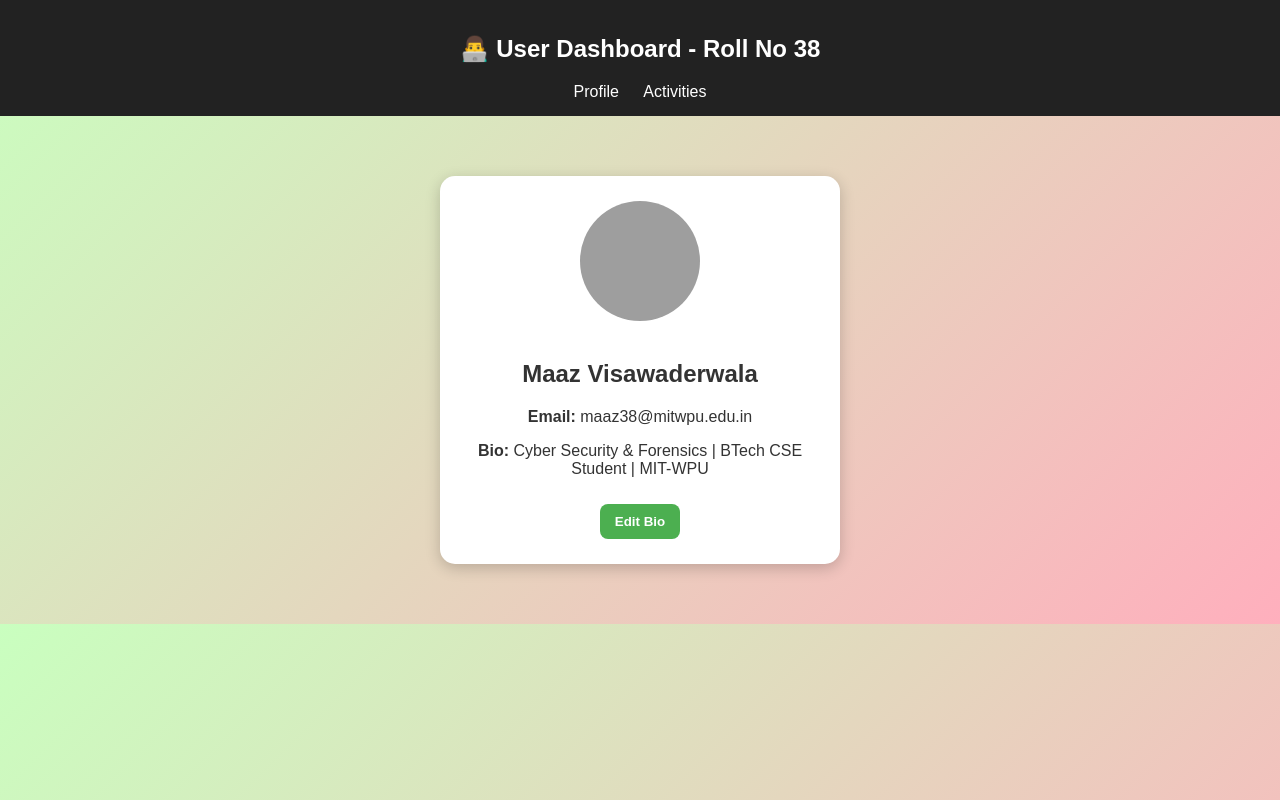
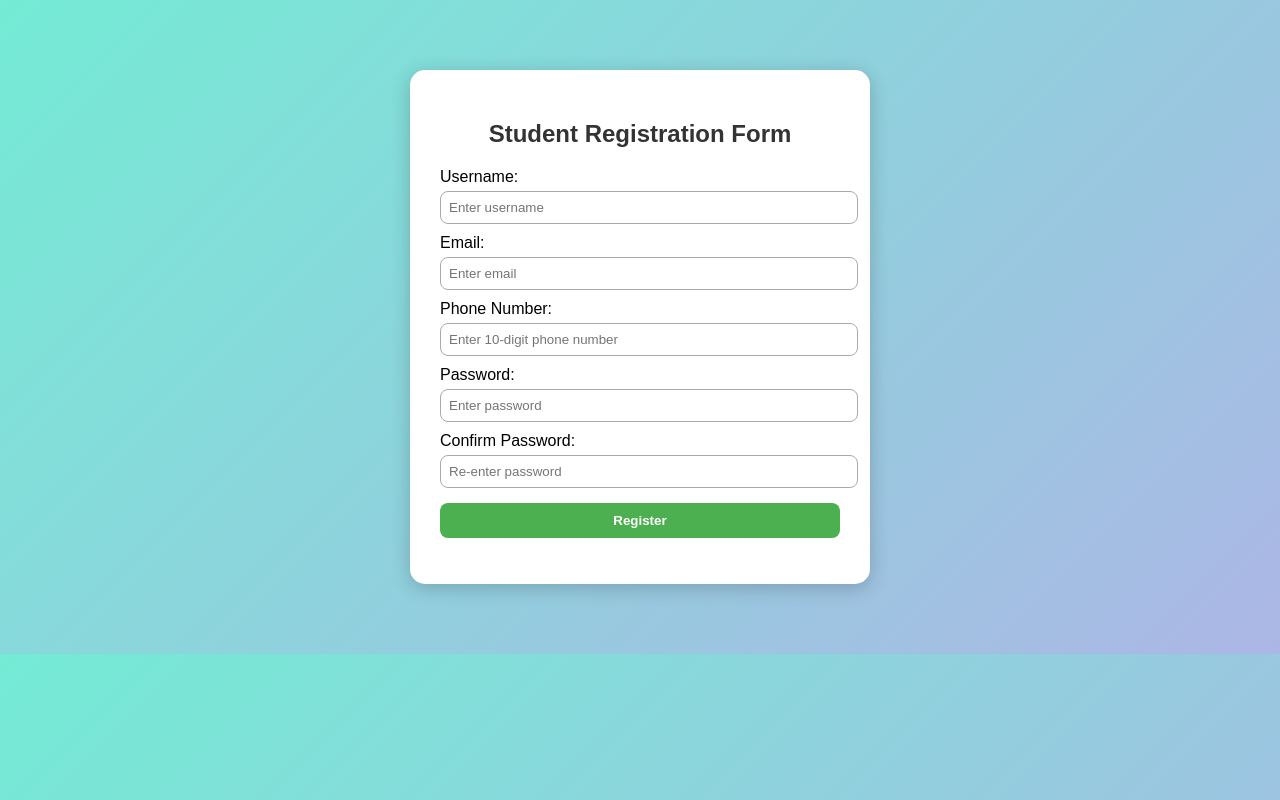
Before and after one commit to maazvisawaderwala/FSD, a website: page index.html in a window 1280 px wide. Drawn offline with Linux system fonts and the light colour scheme; grey boxes are pictures that could not be loaded.

Commit message:
Add files via upload

```diff
--- a/index.html
+++ b/index.html
@@ -3,28 +3,33 @@
 <head>
   <meta charset="UTF-8">
   <meta name="viewport" content="width=device-width, initial-scale=1.0">
-  <title>User Profile Dashboard - Roll No 38</title>
+  <title>Student Registration Form - Roll No 38</title>
   <link rel="stylesheet" href="style.css">
+  <script defer src="script.js"></script>
 </head>
 <body>
-  <!-- Navbar -->
-  <nav class="navbar">
-    <h1>👨‍💻 User Dashboard - Roll No 38</h1>
-    <div class="nav-links">
-      <a href="index.html">Profile</a>
-      <a href="activities.html">Activities</a>
-    </div>
-  </nav>
+  <div class="container">
+    <h2>Student Registration Form</h2>
+    <form id="registrationForm" onsubmit="return validateForm()">
+      <label>Username:</label>
+      <input type="text" id="username" placeholder="Enter username">
 
-  <!-- Profile Section -->
-  <section class="profile-card">
-    <img src="https://i.pravatar.cc/150?img=38" alt="Profile Picture" class="profile-img">
-    <h2 id="username">Maaz Visawaderwala</h2>
-    <p><strong>Email:</strong> maaz38@mitwpu.edu.in</p>
-    <p><strong>Bio:</strong> Cyber Security & Forensics | BTech CSE Student | MIT-WPU</p>
-    <button id="editBtn">Edit Bio</button>
-  </section>
+      <label>Email:</label>
+      <input type="text" id="email" placeholder="Enter email">
 
-  <script src="script.js"></script>
+      <label>Phone Number:</label>
+      <input type="text" id="phone" placeholder="Enter 10-digit phone number">
+
+      <label>Password:</label>
+      <input type="password" id="password" placeholder="Enter password">
+
+      <label>Confirm Password:</label>
+      <input type="password" id="confirmPassword" placeholder="Re-enter password">
+
+      <input type="submit" value="Register">
+    </form>
+
+    <p id="result"></p>
+  </div>
 </body>
 </html>
--- a/script.js
+++ b/script.js
@@ -1,31 +1,45 @@
-// -------- Profile Page Functionality --------
-const editBtn = document.getElementById("editBtn");
-if (editBtn) {
-  editBtn.addEventListener("click", () => {
-    const newBio = prompt("Enter your new bio:");
-    if (newBio && newBio.trim() !== "") {
-      editBtn.previousElementSibling.textContent = `Bio: ${newBio}`;
-      alert("Bio updated successfully!");
-    } else {
-      alert("Bio cannot be empty.");
-    }
-  });
+function validateForm() {
+  const username = document.getElementById("username").value.trim();
+  const email = document.getElementById("email").value.trim();
+  const phone = document.getElementById("phone").value.trim();
+  const password = document.getElementById("password").value;
+  const confirmPassword = document.getElementById("confirmPassword").value;
+  const result = document.getElementById("result");
+
+  // Empty field check
+  if (!username || !email || !phone || !password || !confirmPassword) {
+    alert("All fields are required!");
+    return false;
+  }
+
+  // Phone validation (only numbers, 10 digits)
+  const phonePattern = /^[0-9]{10}$/;
+  if (!phonePattern.test(phone)) {
+    alert("Phone number must be 10 digits!");
+    return false;
+  }
+
+  // Email validation (regex)
+  const emailPattern = /^[a-zA-Z0-9._]+@[a-zA-Z]{3,}\.[a-zA-Z]{2,3}$/;
+  if (!emailPattern.test(email)) {
+    alert("Invalid email format!");
+    return false;
+  }
+
+  // Password validation (min 7 chars, 1 uppercase, 1 digit, 1 special char)
+  const passwordPattern = /^(?=.*[A-Z])(?=.*\d)(?=.*[&$#@]).{7,}$/;
+  if (!passwordPattern.test(password)) {
+    alert("Password must be at least 7 chars, include a capital letter, a digit, and a special char (&,$,#,@).");
+    return false;
+  }
+
+  // Confirm password match
+  if (password !== confirmPassword) {
+    alert("Passwords do not match!");
+    return false;
+  }
+
+  // If everything is valid
+  result.textContent = "Registration Successful for Roll No 38!";
+  return false; // Prevent actual form submission for demo
 }
-
-// -------- Activities Page Functionality --------
-const addBtn = document.getElementById("addActivityBtn");
-if (addBtn) {
-  addBtn.addEventListener("click", () => {
-    const input = document.getElementById("newActivity");
-    const activityList = document.getElementById("activityList");
-
-    if (input.value.trim() !== "") {
-      const newItem = document.createElement("li");
-      newItem.textContent = "📝 " + input.value;
-      activityList.appendChild(newItem);
-      input.value = "";
-    } else {
-      alert("Please enter an activity first.");
-    }
-  });
-}
--- a/style.css
+++ b/style.css
@@ -1,95 +1,59 @@
 body {
-  margin: 0;
-  font-family: "Poppins", sans-serif;
-  background: linear-gradient(135deg, #c9ffbf, #ffafbd);
+  background: linear-gradient(135deg, #74ebd5, #ACB6E5);
+  font-family: 'Poppins', sans-serif;
+}
+
+.container {
+  width: 400px;
+  margin: 70px auto;
+  background: white;
+  padding: 30px;
+  border-radius: 15px;
+  box-shadow: 0px 4px 20px rgba(0,0,0,0.2);
+}
+
+h2 {
+  text-align: center;
   color: #333;
 }
 
-/* Navbar */
-.navbar {
-  background-color: #222;
-  color: #fff;
-  padding: 15px;
-  text-align: center;
+label {
+  display: block;
+  margin-top: 10px;
 }
 
-.nav-links a {
-  margin: 0 10px;
-  text-decoration: none;
-  color: white;
-  font-weight: 500;
+input[type="text"], input[type="password"] {
+  width: 100%;
+  padding: 8px;
+  border: 1px solid #aaa;
+  border-radius: 8px;
+  margin-top: 5px;
 }
 
-.nav-links a:hover {
-  text-decoration: underline;
-}
-
-/* Profile Card */
-.profile-card {
-  background: #fff;
-  border-radius: 15px;
-  width: 350px;
-  margin: 60px auto;
-  padding: 25px;
-  text-align: center;
-  box-shadow: 0 4px 15px rgba(0,0,0,0.2);
-}
-
-.profile-img {
-  width: 120px;
-  height: 120px;
-  border-radius: 50%;
-  margin-bottom: 15px;
-}
-
-button {
-  background-color: #4caf50;
+input[type="submit"] {
+  width: 100%;
+  padding: 10px;
+  margin-top: 15px;
+  background-color: #4CAF50;
+  color: white;
   border: none;
-  color: white;
-  padding: 10px 15px;
-  margin-top: 10px;
   border-radius: 8px;
   cursor: pointer;
   font-weight: bold;
 }
 
-button:hover {
-  background-color: #43a047;
+input[type="submit"]:hover {
+  background-color: #45a049;
 }
 
-/* Activities */
-.activity-section {
-  background: #fff;
-  border-radius: 15px;
-  width: 400px;
-  margin: 50px auto;
-  padding: 25px;
+#error {
+  color: red;
+  font-weight: bold;
   text-align: center;
-  box-shadow: 0 4px 15px rgba(0,0,0,0.2);
 }
 
-.activity-section ul {
-  list-style: none;
-  padding: 0;
+#result {
+  text-align: center;
+  color: green;
+  margin-top: 10px;
 }
-
-.activity-section li {
-  background: #f1f1f1;
-  margin: 8px 0;
-  padding: 10px;
-  border-radius: 8px;
-}
-
-#newActivity {
-  width: 70%;
-  padding: 8px;
-  margin-top: 10px;
-  border: 1px solid #aaa;
-  border-radius: 8px;
-}
-
-@media (max-width: 600px) {
-  .profile-card, .activity-section {
-    width: 90%;
-  }
-}
```
Also changed, not shown: dom_jquery.html (added, +58 -0 lines).
